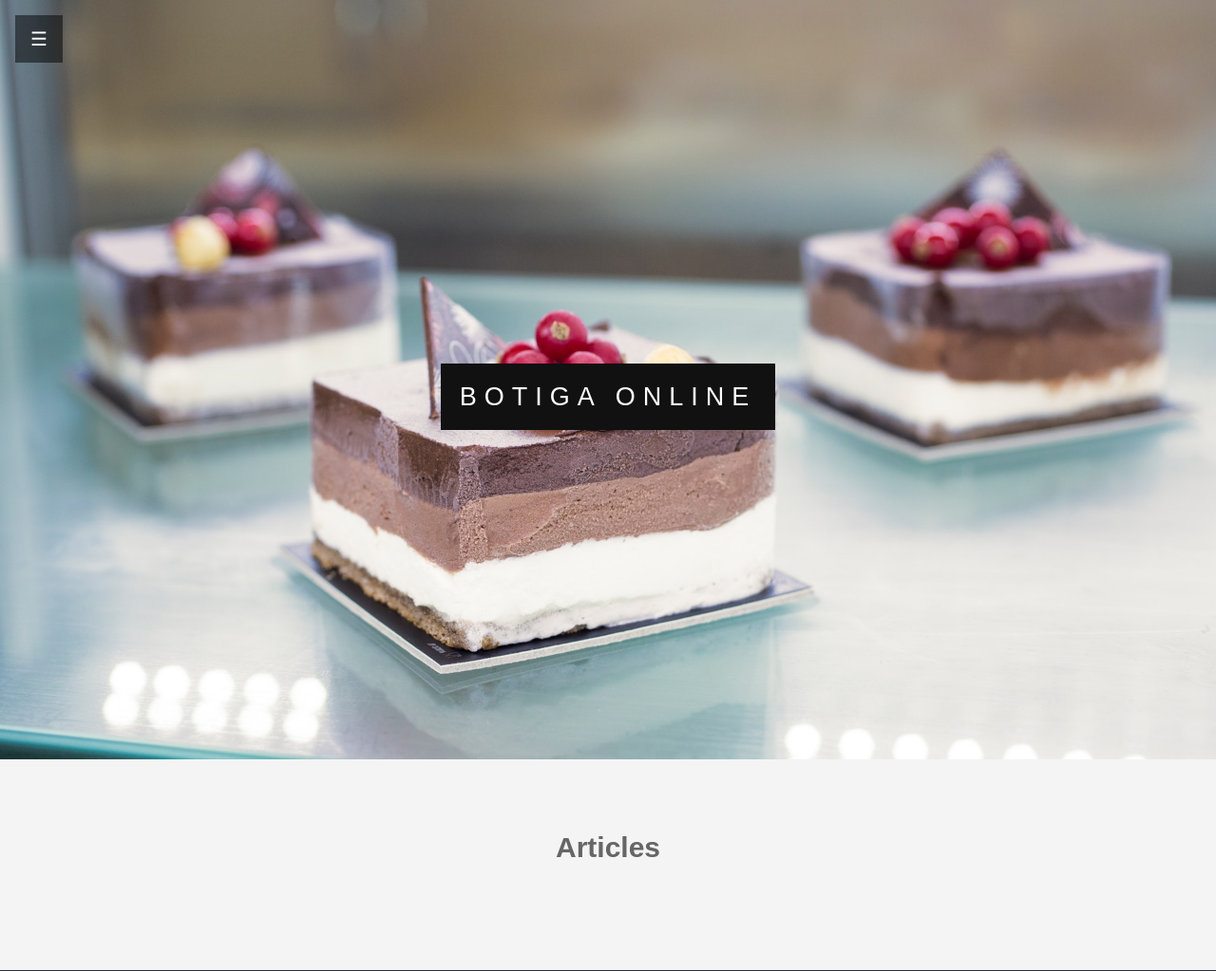
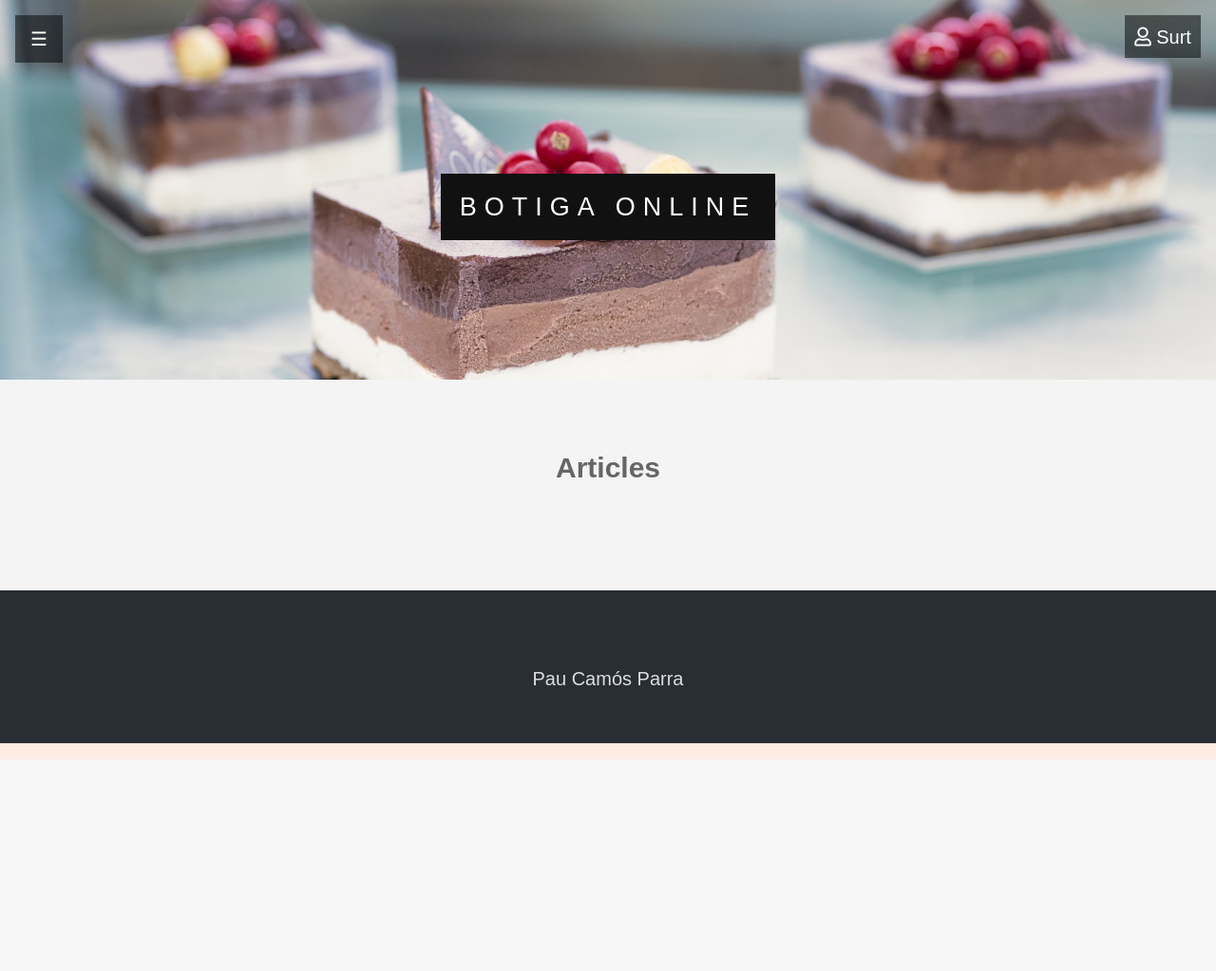
Before and after one commit to paucamos/mayers-online-bakery, a PHP site: page /server/botiga.php in a window 1280 px wide. Shown: the top 1023 px of the page at 95% size. After the commit the page ends 800 px from the top, so only its background shows below. Run offline with PHP 8.4, Linux system fonts and the light colour scheme; the visitor is signed in with stand-in values (Sample User, id 1); data that the repository does not hold is empty.

Commit message:
Canvis CRM + estils

```diff
--- a/css/estilLogin.css
+++ b/css/estilLogin.css
@@ -73,27 +73,3 @@ body {
 .form-container .btn:hover, .open-button:hover {
   opacity: 1;
 }
-
-/*User Session*/
-.user {
-  width: 80px;
-  float: right;
-  background: rgba(0, 0, 0, 0.5);
-  text-align: center;
-  padding: 3px;
-  margin-top: 16px;
-  height: 45px;
-  margin-right: 16px;
-  color: white;
-  user-select: none;
-  text-decoration: none;
-}
-
-.user:hover {
-  background-color: #444;
-  cursor: pointer;
-}
-
-#ico {
-  vertical-align: middle;
-}
--- a/css/estils.css
+++ b/css/estils.css
@@ -10,6 +10,30 @@ h1 {
   font-family: 'Savoye LET';
   font-weight: bold;
   font-size: 72px;
+}
+
+/*User Session*/
+.user {
+  width: 80px;
+  float: right;
+  background: rgba(0, 0, 0, 0.5);
+  text-align: center;
+  padding: 3px;
+  margin-top: 16px;
+  height: 45px;
+  margin-right: 16px;
+  color: white;
+  user-select: none;
+  text-decoration: none;
+}
+
+.user:hover {
+  background-color: #444;
+  cursor: pointer;
+}
+
+#ico {
+  vertical-align: middle;
 }
 
 #navbar {
--- a/css/productes.css
+++ b/css/productes.css
@@ -1,9 +1,27 @@
+#headerBotiga {
+  background-image: url('../img/image1.jpg');
+  height: 50%;
+  position: relative;
+  background-position: center;
+  background-size: cover;
+  background-repeat: no-repeat;
+  /*
+    fixed = parallax
+    scroll = normal
+  */
+  background-attachment: absolute;
+}
+
 .producte {
   background-color: grey;
   border-radius: 15px;
   display: inline-block;
-  margin: 0 auto;
   margin: 3px;
+  height: 400px;
+}
+
+.producte:hover img {
+  opacity: 0.2;
 }
 
 #objeto0 {
@@ -12,7 +30,9 @@
   text-transform: uppercase;
 }
 
-#objeto2 {}
+.propiedades {
+  display: none;
+}
 
 .fotoProducte {
   width: 400px;
--- a/js/scripts.js
+++ b/js/scripts.js
@@ -50,10 +50,3 @@ function openForm() {
 function closeForm() {
   document.getElementById("myForm").style.display = "none";
 }
-
-//funcio controla height
-function controlaHeight() {
-  if () {
-
-  }
-}
--- a/server/botiga.php
+++ b/server/botiga.php
@@ -17,17 +17,29 @@
 </head>
 <body>
   <?php
-  // TODO: Crear sessions
   // TODO: Crear estils articles
     include('login.php'); // Conexio
   ?>
-  <div class="pimg1">
+  <div id="headerBotiga" >
+    <?php
+    if (isset($_SESSION['usuari'])) {
+        echo '<a href="tancaSessio.php">
+        <div class="user">
+          <i id="ico" class="far fa-user"><span style="font-family: Arial"> Surt</span></i>
+        </div>
+      </a>';
+    }
+   ?>
     <button onclick="topFunction()" id="myBtn" title="amunt">▲</button>
     <!--Menu superior-->
   <div id="mySidebar" class="sidebar">
     <a href="javascript:void(0)" class="closebtn" onclick="closeNav()">×</a>
     <a href="../index.php">Inici</a>
-
+    <?php
+        if (isset($_SESSION['usuari'])) {
+            echo '<a href="crm.php">CRM</a>';
+        }
+?>
     <!-- FORM LOGIN -->
     <a class="open-button" onclick="openForm()"><i class="far fa-user"></i> Entra</a>
 
@@ -51,6 +63,7 @@
     <button class="openbtn" id='icoMenu' onclick="controlaBoto()">☰</button>
   </div>
     <!--Fi menu superior-->
+
     <div class="ptext">
       <span class="border">
         Botiga Online
--- a/server/login.php
+++ b/server/login.php
@@ -15,6 +15,8 @@ if (isset($_POST['submit'])) {
         $rows = mysqli_num_rows($query);
         if ($rows == 1) {
             $_SESSION['usuari'] = $user;
+
+
             header("Location: crm.php"); // redirecció si el login es correcte
         } else {
             $error = "Usuari o contrasenya invalids.";
```
Also changed, not shown: css/estilsCrm.css (added, +29 -0 lines), index.php (+14 -3 lines), server/crm.php (+5 -17 lines), server/panell.php (added, +22 -0 lines), server/tancaSessio.php (+5 -2 lines), server/funcionsDB/crea.php (added), server/funcionsDB/elimina.php (added), server/funcionsDB/modifica.php (added).
